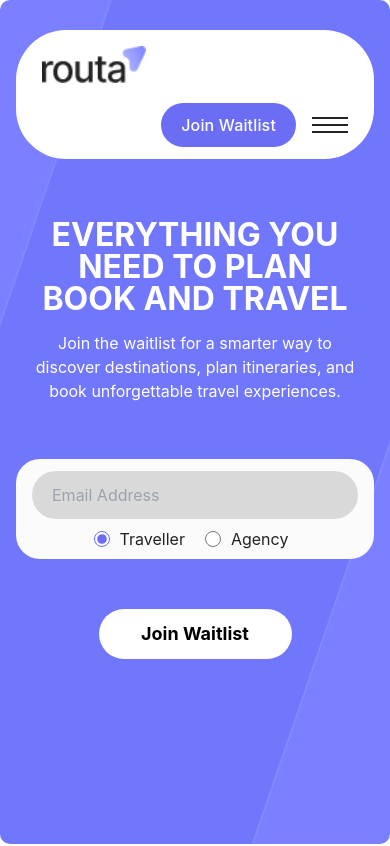
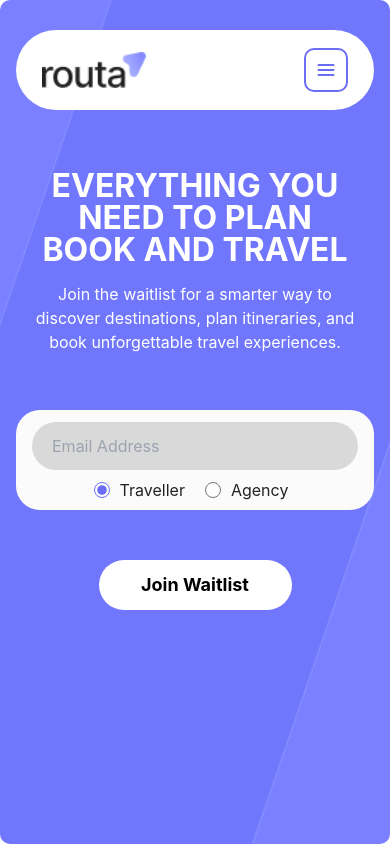
Before and after one commit to InnovateX-SYS/routa-waitlist, a React (Vite) app: page / in a window 390 px wide. Shown: the top 846 px of the page. Built offline with nearby package versions, Linux system fonts and the light colour scheme.

Commit message:
new changes

```diff
--- a/src/waitlist/waitlist.jsx
+++ b/src/waitlist/waitlist.jsx
@@ -129,42 +129,84 @@ const Waitlist = () => {
         className="pt-[30px] rounded-[10px] px-4 sm:px-[26px]"
       >
         {/* Navbar */}
-        <div className="h-auto min-h-[80px] w-full max-w-[832px] bg-white rounded-[50px] flex flex-wrap items-center mx-auto mb-[60px] sm:mb-[110px] px-[26px] py-3 gap-4">
+        <div className="h-auto min-h-[80px] w-full max-w-[832px] bg-white rounded-[50px] flex items-center mx-auto mb-[60px] sm:mb-[110px] px-[26px] py-3 gap-4">
           <div className="w-[104px] h-[45px] flex-shrink-0">
             <img src="/assets/routa-logo.png" alt="Routa" className="w-full h-full object-contain" />
           </div>
-          <div className="flex items-center justify-end gap-4 sm:gap-[30px] ml-auto">
+          <div className="flex items-center justify-end gap-3 sm:gap-[30px] ml-auto">
             {/* Desktop links */}
             <div className="hidden sm:flex items-center gap-[30px] font-medium text-[18px] text-[#232323] tracking-[0.01em] leading-none">
               <button onClick={() => scrollTo(featuresSectionRef)} className="hover:text-[#6B6EF5] transition-colors">Features</button>
-              <button onClick={() => scrollTo(exploresSectionRef)} className="hover:text-[#6B6EF5] transition-colors">Explore</button>
+              <button onClick={() => scrollTo(exploresSectionRef)} className="hover:text-[#6B6EF5] transition-colors">About</button>
               <button onClick={() => scrollTo(faqSectionRef)} className="hover:text-[#6B6EF5] transition-colors">FAQs</button>
             </div>
+            {/* Join Waitlist — desktop only */}
             <button
               onClick={scrollToEmailSection}
-              className="bg-[#6B6EF5] h-[44px] sm:h-[54px] px-5 sm:px-[21.5px] text-white rounded-full font-medium text-[16px] sm:text-[18px] tracking-[0.01em] leading-none whitespace-nowrap transition-all duration-200 hover:bg-[#5557e0] hover:scale-105 active:scale-95"
+              className="hidden sm:flex bg-[#6B6EF5] h-[54px] px-[21.5px] text-white rounded-full font-medium text-[18px] tracking-[0.01em] leading-none whitespace-nowrap items-center justify-center transition-all duration-200 hover:bg-[#5557e0] hover:scale-105 active:scale-95"
             >
               Join Waitlist
             </button>
             {/* Hamburger — mobile only */}
             <button
-              className="sm:hidden flex flex-col justify-center gap-[5px] w-[36px] h-[36px] flex-shrink-0"
+              className="sm:hidden flex items-center justify-center w-[44px] h-[44px] rounded-[10px] border-2 border-[#6B6EF5] flex-shrink-0"
               onClick={() => setMenuOpen((v) => !v)}
             >
-              <span className={`block h-[2px] w-full bg-[#232323] transition-transform duration-300 ${menuOpen ? "rotate-45 translate-y-[7px]" : ""}`} />
-              <span className={`block h-[2px] w-full bg-[#232323] transition-opacity duration-300 ${menuOpen ? "opacity-0" : ""}`} />
-              <span className={`block h-[2px] w-full bg-[#232323] transition-transform duration-300 ${menuOpen ? "-rotate-45 -translate-y-[7px]" : ""}`} />
+              <svg width="20" height="20" viewBox="0 0 24 24" fill="none">
+                <path d="M3 6h18M3 12h18M3 18h18" stroke="#6B6EF5" strokeWidth="2.5" strokeLinecap="round"/>
+              </svg>
             </button>
           </div>
-          {/* Mobile dropdown menu */}
-          {menuOpen && (
-            <div className="w-full sm:hidden flex flex-col gap-3 pt-2 pb-1 border-t border-[#E5E5E5] mt-1">
-              <button onClick={() => scrollTo(featuresSectionRef)} className="text-left font-medium text-[18px] text-[#232323] px-2 py-2 hover:text-[#6B6EF5]">Features</button>
-              <button onClick={() => scrollTo(exploresSectionRef)} className="text-left font-medium text-[18px] text-[#232323] px-2 py-2 hover:text-[#6B6EF5]">About</button>
-              <button onClick={() => scrollTo(faqSectionRef)} className="text-left font-medium text-[18px] text-[#232323] px-2 py-2 hover:text-[#6B6EF5]">FAQs</button>
+        </div>
+
+        {/* Mobile fullscreen menu */}
+        {menuOpen && (
+          <div
+            className="fixed inset-0 z-50 sm:hidden flex flex-col bg-white"
+            style={{ animation: "fadeIn 0.25s ease forwards" }}
+          >
+            {/* Top bar */}
+            <div className="flex items-center justify-between px-6 pt-8 pb-6">
+              <img src="/assets/routa-logo.png" alt="Routa" className="h-[35px] object-contain" />
+              <button
+                onClick={() => setMenuOpen(false)}
+                className="flex items-center justify-center w-[44px] h-[44px] rounded-[10px] border-2 border-[#6B6EF5]"
+              >
+                <svg width="18" height="18" viewBox="0 0 24 24" fill="none">
+                  <path d="M18 6L6 18M6 6l12 12" stroke="#6B6EF5" strokeWidth="2.5" strokeLinecap="round"/>
+                </svg>
+              </button>
             </div>
-          )}
-        </div>
+
+            {/* Links */}
+            <div className="flex flex-col px-6 mt-4 flex-1">
+              {[
+                { label: "Features", ref: featuresSectionRef },
+                { label: "About", ref: exploresSectionRef },
+                { label: "FAQs", ref: faqSectionRef },
+              ].map((item, i) => (
+                <button
+                  key={i}
+                  onClick={() => scrollTo(item.ref)}
+                  className="text-left text-[#848AFF] font-medium text-[28px] py-5 border-b border-[#E5E5E5] hover:text-[#6B6EF5] hover:pl-4 active:scale-95 transition-all duration-200"
+                  style={{ animation: `linkFadeIn 0.3s ease ${i * 0.08}s both` }}
+                >
+                  {item.label}
+                </button>
+              ))}
+            </div>
+
+            {/* Bottom Join Waitlist */}
+            <div className="px-6 pb-12">
+              <button
+                onClick={scrollToEmailSection}
+                className="w-full bg-[#6B6EF5] text-white h-[60px] rounded-full font-bold text-[18px] transition-all duration-200 hover:bg-[#5557e0] active:scale-95"
+              >
+                Join Waitlist
+              </button>
+            </div>
+          </div>
+        )}
 
         {/* Hero Text */}
         <div className="w-full max-w-[993px] mx-auto flex flex-col items-center justify-center mb-[56px] px-4 text-center">
@@ -479,6 +521,14 @@ const Waitlist = () => {
           from { opacity: 0; transform: scale(0.85) translateY(20px); }
           to   { opacity: 1; transform: scale(1) translateY(0); }
         }
+        @keyframes fadeIn {
+          from { opacity: 0; }
+          to   { opacity: 1; }
+        }
+        @keyframes linkFadeIn {
+          from { opacity: 0; transform: translateX(-16px); }
+          to   { opacity: 1; transform: translateX(0); }
+        }
       `}</style>
     </div>
   );
```
